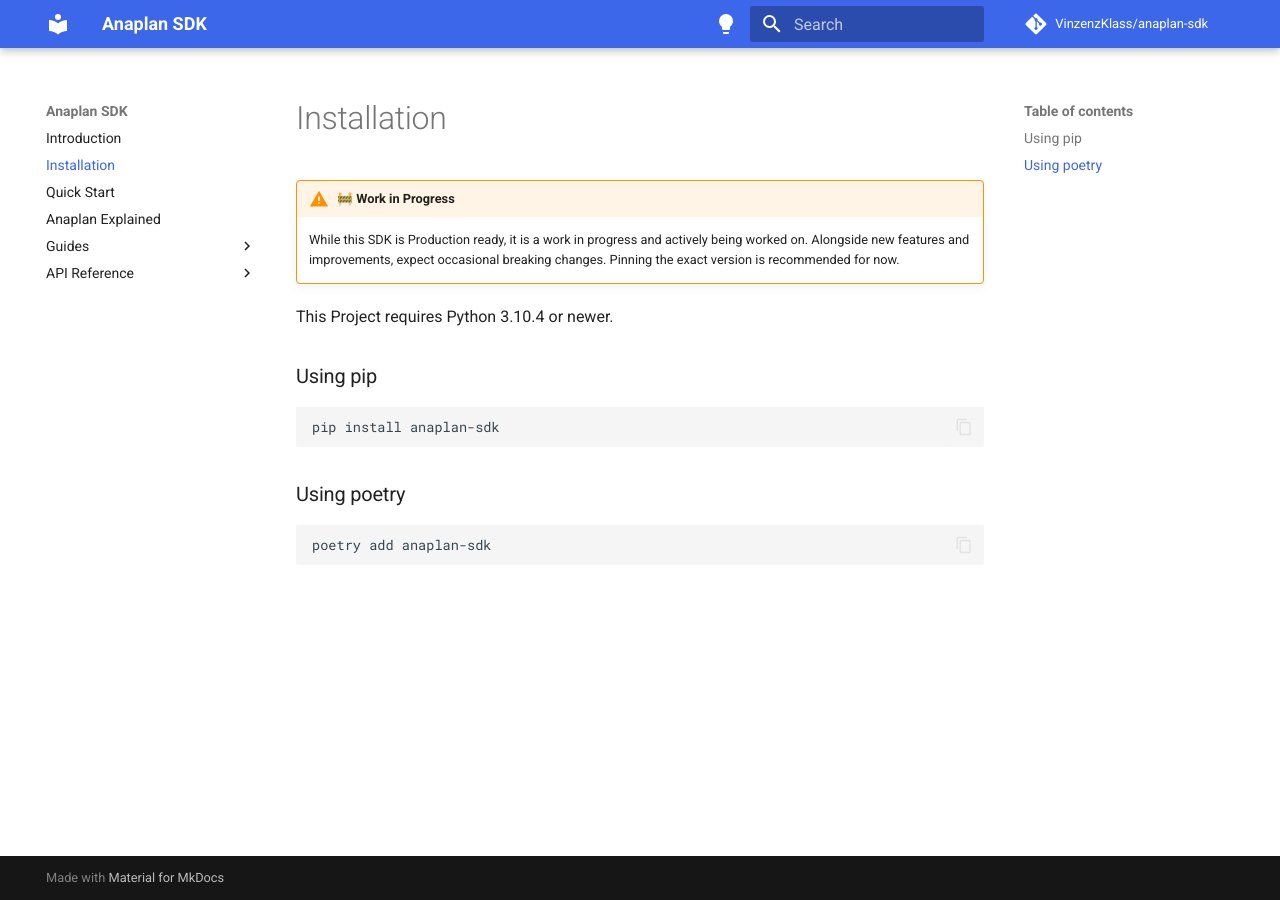
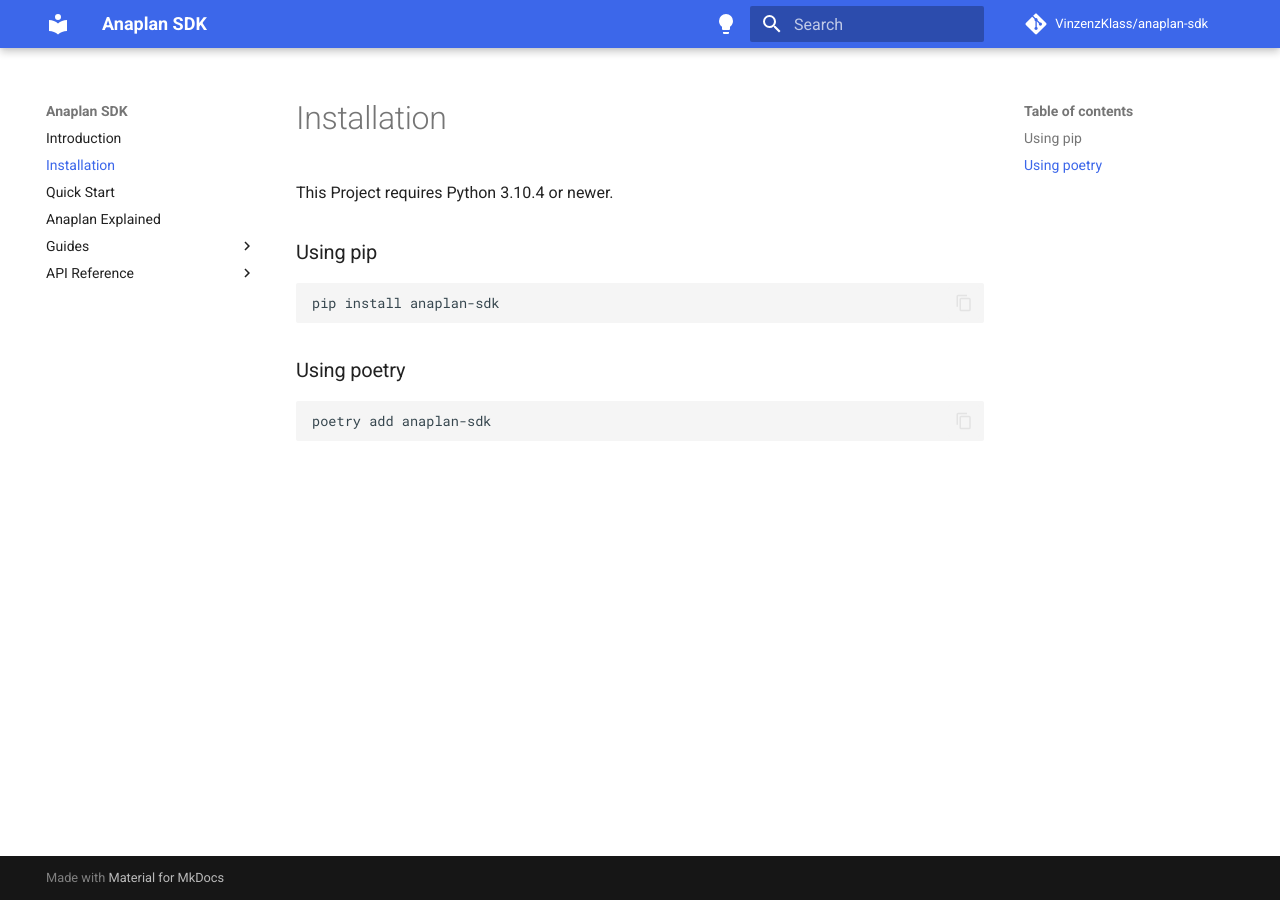
Before and after one commit to VinzenzKlass/anaplan-sdk, an MkDocs documentation site: the page built from docs/installation.md, in a window 1280 px wide. Built offline with MkDocs 1.6.1 and Material for MkDocs 9.7.7, drawn with Linux system fonts in a browser that asks for light colours; comment, search, counter and statistics services are not loaded.

Commit message:
chore: remove installation warning

```diff
--- a/docs/installation.md
+++ b/docs/installation.md
@@ -1,7 +1,3 @@
-!!! warning "🚧 Work in Progress"
-    While this SDK is Production ready, it is a work in progress and actively being worked on. Alongside new
-    features and improvements, expect occasional breaking changes. Pinning the exact version is recommended for now.
-
 This Project requires Python 3.10.4 or newer.
 
 ### Using pip
```
